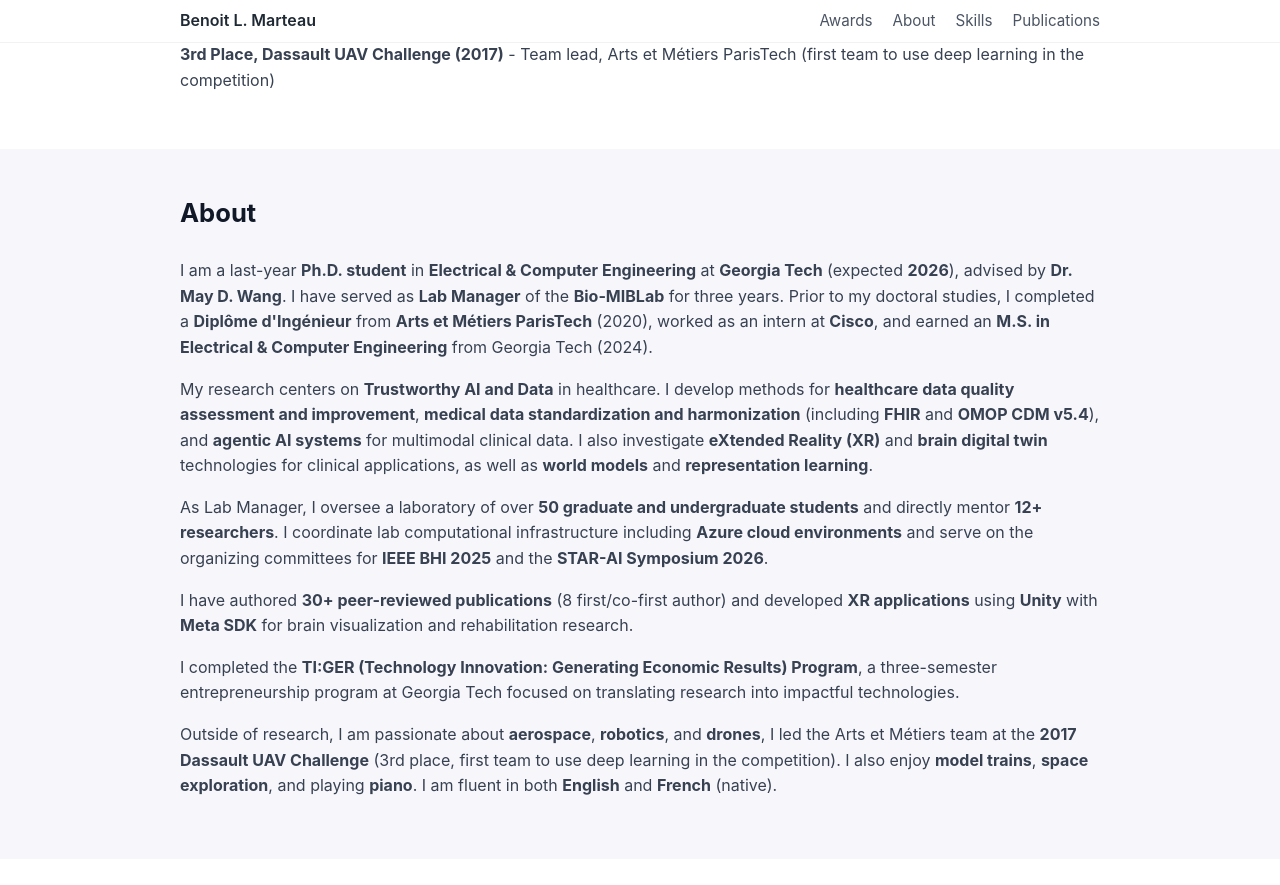
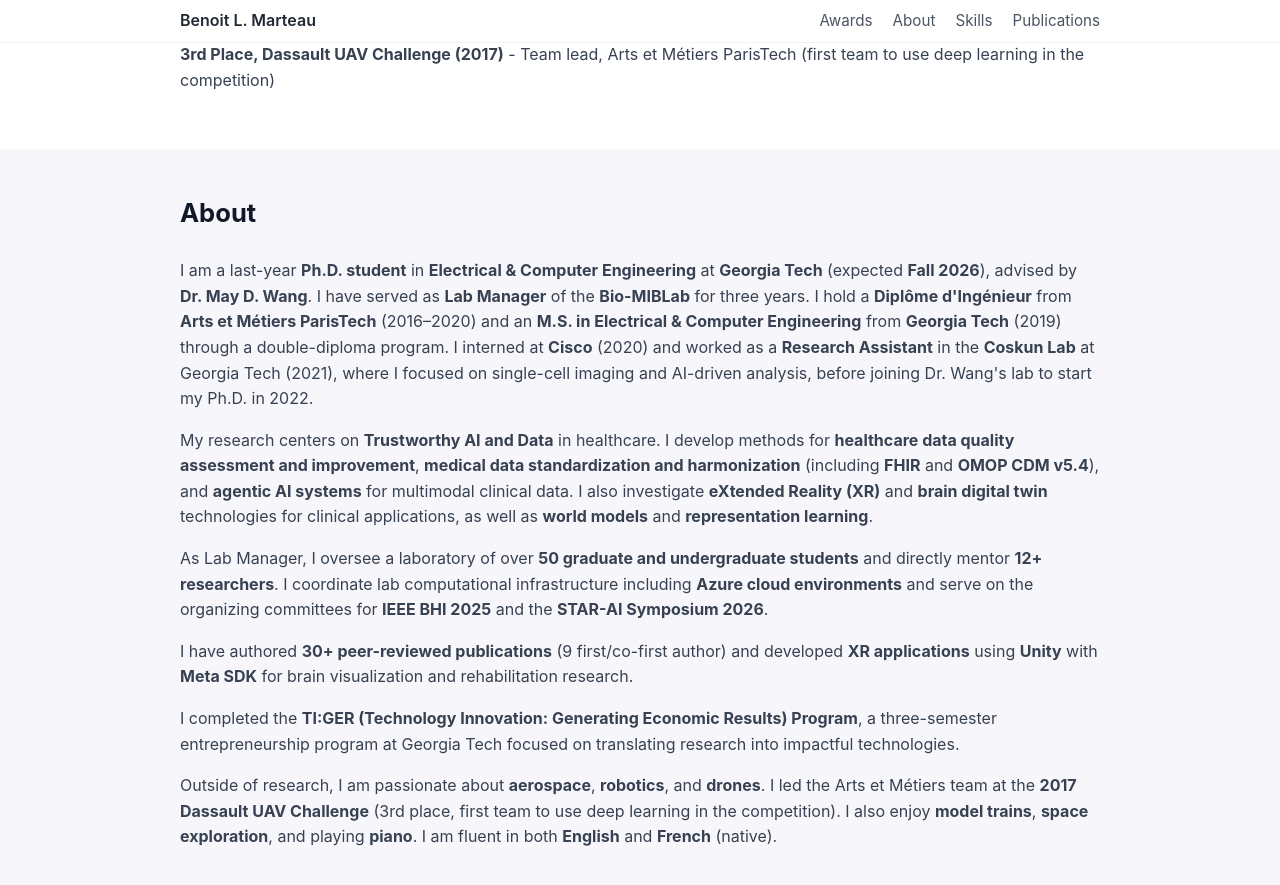
Before and after one commit to benoitmarteau/benoitmarteau.github.io, a Jekyll site: the page built from index.md, in a window 1280 px wide and 900 px high, scrolled down 743 px. Shown: the top 885 px of the window. Built offline with Jekyll 4.4.1, drawn with Linux system fonts in a browser that asks for light colours.

Commit message:
Fix bio dates, add Coskun Lab, update publication count
- Fix MS Georgia Tech to 2019, add double-diploma context
- Add Coskun Lab research assistant experience (2021)
- Expected graduation Fall 2026
- Fix first/co-first author count to 9
- Minor punctuation fix

```diff
--- a/index.md
+++ b/index.md
@@ -60,10 +60,10 @@ title: "Benoit L. Marteau"
   <div class="container">
     <h2>About</h2>
     <p>
-      I am a last-year <strong>Ph.D. student</strong> in <strong>Electrical &amp; Computer Engineering</strong> at <strong>Georgia Tech</strong> (expected <strong>2026</strong>),
+      I am a last-year <strong>Ph.D. student</strong> in <strong>Electrical &amp; Computer Engineering</strong> at <strong>Georgia Tech</strong> (expected <strong>Fall 2026</strong>),
       advised by <strong>Dr. May D. Wang</strong>. I have served as <strong>Lab Manager</strong> of the <strong>Bio-MIBLab</strong> for three years.
-      Prior to my doctoral studies, I completed a <strong>Diplôme d'Ingénieur</strong> from <strong>Arts et Métiers ParisTech</strong> (2020),
-      worked as an intern at <strong>Cisco</strong>, and earned an <strong>M.S. in Electrical &amp; Computer Engineering</strong> from Georgia Tech (2024).
+      I hold a <strong>Diplôme d'Ingénieur</strong> from <strong>Arts et Métiers ParisTech</strong> (2016–2020) and an <strong>M.S. in Electrical &amp; Computer Engineering</strong> from <strong>Georgia Tech</strong> (2019) through a double-diploma program.
+      I interned at <strong>Cisco</strong> (2020) and worked as a <strong>Research Assistant</strong> in the <strong>Coskun Lab</strong> at Georgia Tech (2021), where I focused on single-cell imaging and AI-driven analysis, before joining Dr. Wang's lab to start my Ph.D. in 2022.
     </p>
     <p>
       My research centers on <strong>Trustworthy AI and Data</strong> in healthcare. I develop methods for <strong>healthcare data quality assessment and improvement</strong>,
@@ -75,13 +75,13 @@ title: "Benoit L. Marteau"
       I coordinate lab computational infrastructure including <strong>Azure cloud environments</strong> and serve on the organizing committees for <strong>IEEE BHI 2025</strong> and the <strong>STAR-AI Symposium 2026</strong>.
     </p>
     <p>
-      I have authored <strong>30+ peer-reviewed publications</strong> (8 first/co-first author) and developed <strong>XR applications</strong> using <strong>Unity</strong> with <strong>Meta SDK</strong> for brain visualization and rehabilitation research.
+      I have authored <strong>30+ peer-reviewed publications</strong> (9 first/co-first author) and developed <strong>XR applications</strong> using <strong>Unity</strong> with <strong>Meta SDK</strong> for brain visualization and rehabilitation research.
     </p>
     <p>
       I completed the <strong>TI:GER (Technology Innovation: Generating Economic Results) Program</strong>, a three-semester entrepreneurship program at Georgia Tech focused on translating research into impactful technologies.
     </p>
     <p>
-      Outside of research, I am passionate about <strong>aerospace</strong>, <strong>robotics</strong>, and <strong>drones</strong>, I led the Arts et Métiers team at the <strong>2017 Dassault UAV Challenge</strong> (3rd place, first team to use deep learning in the competition).
+      Outside of research, I am passionate about <strong>aerospace</strong>, <strong>robotics</strong>, and <strong>drones</strong>. I led the Arts et Métiers team at the <strong>2017 Dassault UAV Challenge</strong> (3rd place, first team to use deep learning in the competition).
       I also enjoy <strong>model trains</strong>, <strong>space exploration</strong>, and playing <strong>piano</strong>.
       I am fluent in both <strong>English</strong> and <strong>French</strong> (native).
     </p>
```
